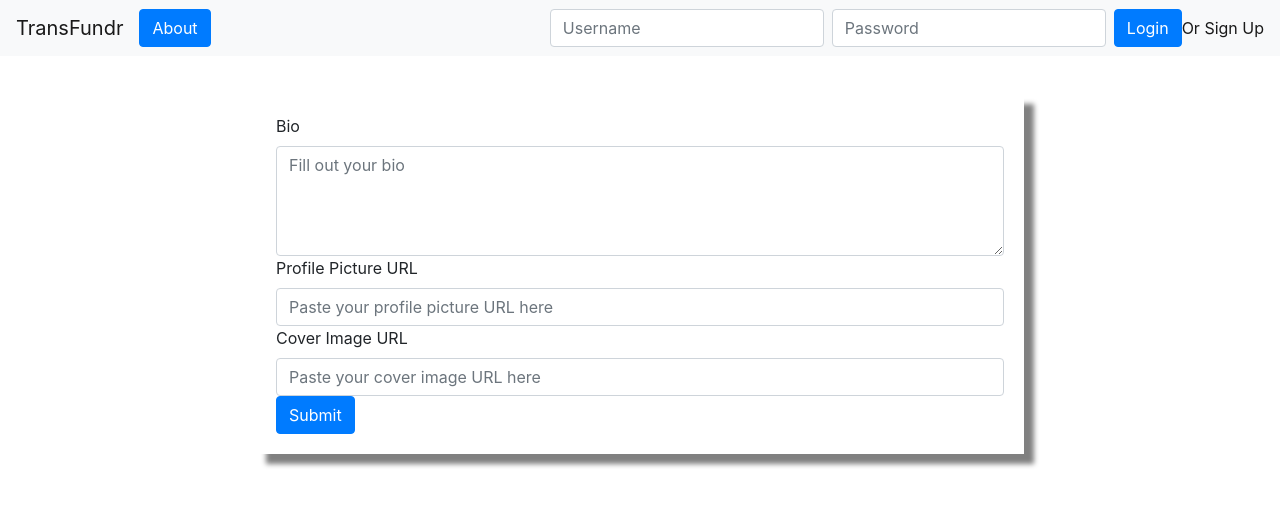
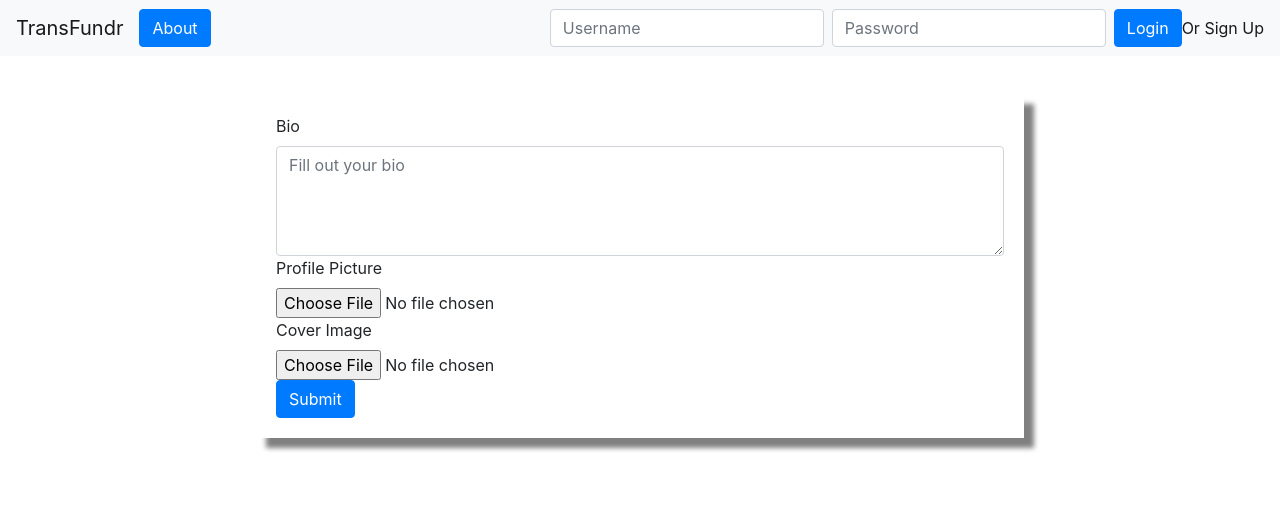
Before and after one commit to LucySuddenly/transfundr-frontend, a React (Create React App) app: page /newprofile in a window 1280 px wide. Shown: the top 506 px of the page. Built offline with nearby package versions, Linux system fonts and the light colour scheme.

Commit message:
added ASW image uploads

```diff
--- a/package.json
+++ b/package.json
@@ -3,7 +3,6 @@
   "version": "0.1.0",
   "private": true,
   "dependencies": {
-    "jquery": "^3.4.0",
     "popper.js": "^1.15.0",
     "react": "^16.8.6",
     "react-bootstrap": "^1.0.0-beta.8",
--- a/src/components/newprofile.js
+++ b/src/components/newprofile.js
@@ -9,8 +9,6 @@ class NewProfile extends Component {
         super()
         this.state = {
             bio: "",
-            cover_img: "",
-            profile_img: "",
             venmo: "",
             cash: "",
             paypal: "",
@@ -38,8 +36,30 @@ class NewProfile extends Component {
         .then(resp => resp.json())
         .then(json => {
             this.props.logUserIn(json)
-            this.props.history.push(`users/${json.user.user_id}`)
+            this.props.history.push(`users/${json.user.id}`)
         })
+    }
+
+    profileImageOnChange = (ev) => {
+        this.setState({profile_image_file_name: ev.target.files[0].name})
+        const reader = new FileReader()
+        reader.readAsDataURL(ev.target.files[0])
+        reader.onload = () => {
+            this.setState({
+                profile_image_file: reader.result
+            })
+        }
+    }
+
+    coverImageOnChange = (ev) => {
+        this.setState({cover_image_file_name: ev.target.files[0].name})
+        const reader = new FileReader()
+        reader.readAsDataURL(ev.target.files[0])
+        reader.onload = () => {
+            this.setState({
+                cover_image_file: reader.result
+            })
+        }
     }
 
     render() {
@@ -48,10 +68,10 @@ class NewProfile extends Component {
             <Form onSubmit={(ev)=> this.submitForm(ev)}>
                 <Form.Label>Bio</Form.Label>
                 <FormControl value={this.state.bio} onChange={(ev)=>{this.onTextFormChange(ev)}} name="bio" as="textarea" type="text" placeholder="Fill out your bio" rows={4}/>
-                <Form.Label>Profile Picture URL</Form.Label>
-                <FormControl value={this.state.profile_img} onChange={(ev)=>{this.onTextFormChange(ev)}} name="profile_img" type="text" placeholder="Paste your profile picture URL here"/>
-                <Form.Label>Cover Image URL</Form.Label>
-                <FormControl value={this.state.cover_img} onChange={(ev)=>{this.onTextFormChange(ev)}} name="cover_img" type="text" placeholder="Paste your cover image URL here"/>
+                <Form.Label>Profile Picture</Form.Label>
+                <FormControl onChange={(ev) => this.profileImageOnChange(ev)} type="file" name="profile_image" id="profile_image_upload" accept="image/*"/>
+                <Form.Label>Cover Image</Form.Label>
+                <FormControl onChange={(ev) => this.coverImageOnChange(ev)} type="file" name="cover_image" id="cover_image_upload" accept="image/*"/>
                 {localStorage.getItem("user") && JSON.parse(localStorage.getItem("user")).trans ?
                 <>
                 <Form.Label>Venmo</Form.Label>
```
Also changed, not shown: 1 other file (tests, documents, lock files or other folders).
